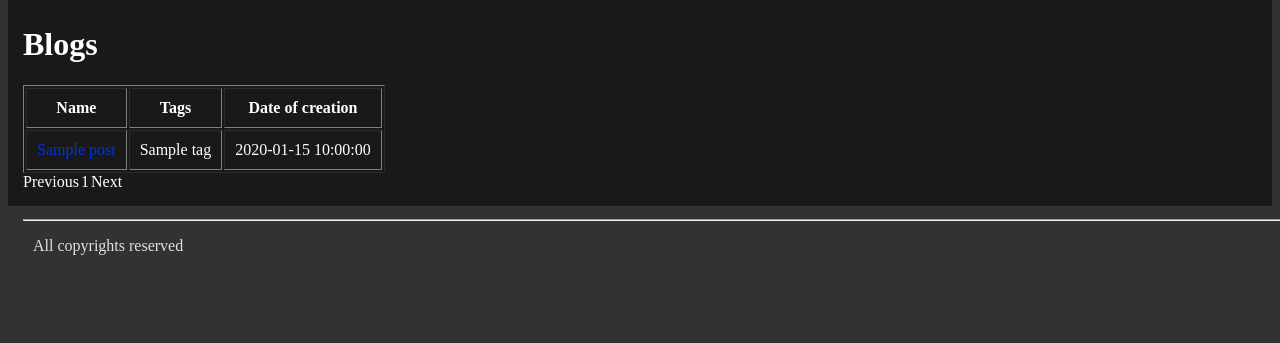
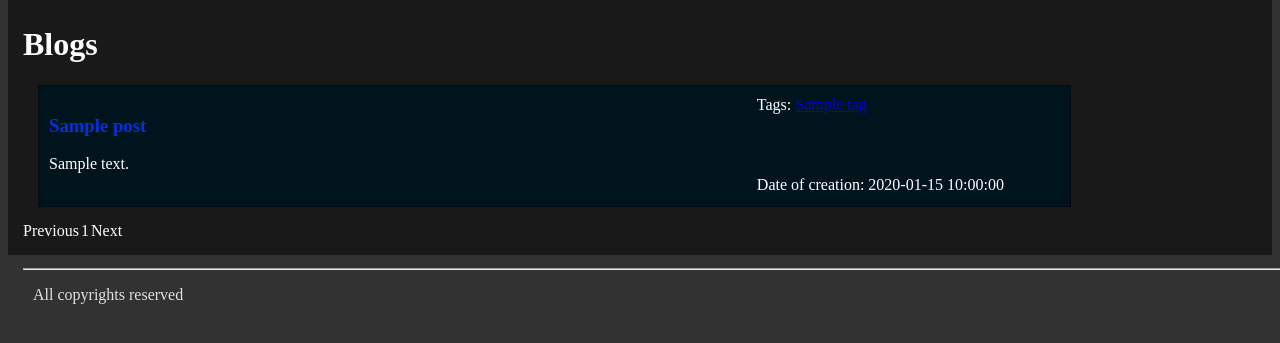
Before and after one commit to Zet992/Flask-blog, a Python web app: template app/templates/blogs.html in a window 1280 px wide. Shown: the part 94-437 px from the top of the page. Run offline with Jinja, Linux system fonts and the light colour scheme; the template is opened without the code that fills it: most values are stand-ins (such as "Sample title", 1, 10 or a date in 2020).

Commit message:
fix: design

```diff
--- a/app/posts/blueprint.py
+++ b/app/posts/blueprint.py
@@ -25,7 +25,7 @@ def index():
     if request.method == "POST":
         title = request.form.get("title")
         body = request.form.get("body")
-        if title is not None and body is not None:
+        if title and body:
             try:
                 post = Post(title=title, body=body)
                 db.session.add(post)
@@ -44,7 +44,7 @@ def create_post():
     if request.method == "POST":
         title = request.form.get("title")
         body = request.form.get("body")
-        if title is not None and body is not None:
+        if title and body:
             try:
                 post = Post(title=title, body=body)
                 db.session.add(post)
--- a/app/static/style.css
+++ b/app/static/style.css
@@ -140,6 +140,37 @@ div.comment {
   border-bottom-width: 1px;
   padding: 10px;
 }
+div.profile_image {
+  width: 25%;
+  display: inline-block;
+}
+div.description {
+  width: 75%;
+  float: right;
+}
+div.post {
+  width: 80%;
+  height: 100px;
+  border-style: solid;
+  border-width: 1px;
+  border-color: rgb(0, 10, 15);
+  background-color: rgb(0, 20, 30);
+  margin: 15px;
+  padding: 10px;
+}
+div.post_title_body {
+  display: inline-block;
+  width: 60%;
+}
+div.post_tags_creation {
+  position: relative;
+  float: right;
+  width: 30%;
+}
+div.post_creation {
+  position: absolute;
+  top: 80px;
+}
 body.background {
   background-color: rgb(50, 50, 50);
 }
--- a/app/templates/base.html
+++ b/app/templates/base.html
@@ -2,6 +2,8 @@
 <html lang="en">
 <head>
     <link rel="stylesheet" href="{{ url_for('static', filename='style.css') }}">
+    <link rel="icon" type="image/png"
+          href="{{url_for('static', filename='favicon/favicon.png')}}">
     <meta charset="UTF-8">
     <title>
         {% block title %}
--- a/app/templates/blogs.html
+++ b/app/templates/blogs.html
@@ -13,26 +13,30 @@
     <body>
         <h1>Blogs</h1>
 
-        <table border="1" cellpadding="10">
-            <tr>
-                <th>Name</th>
-                <th>Tags</th>
-                <th>Date of creation</th>
-            </tr>
-            {% for post in pages.items %}
-                <tr>
-                    <td><a href={{"blogs/" + post.slug}} class="blogs">
+        {% for post in pages.items %}
+            <div class="post">
+                <div class="post_title_body">
+                    <h3><a class="blogs" href="blogs/{{ post.slug }}">
                         {{ post.title }}
-                    </a></td>
-                    <td>
+                    </a></h3>
+                    <p>{{ post.body }}</p>
+                </div>
+                <div class="post_tags_creation">
+                    <div class="post_tags">
+                        Tags:
                         {% for tag in post.tags %}
-                            {{ tag.name }}
+                            <a href="blogs/tag/{{ tag.name }}">
+                                {{ tag.name }}
+                            </a>
                         {% endfor %}
-                    </td>
-                    <td>{{ post.created }}</td>
-                </tr>
-            {% endfor %}
-        </table>
+                    </div>
+                    <div class="post_creation">
+                        Date of creation:
+                        {{ post.created }}
+                    </div>
+                </div>
+            </div>
+        {% endfor %}
 
         <nav>
             <ul>
--- a/app/templates/detail.html
+++ b/app/templates/detail.html
@@ -9,7 +9,7 @@
     <h1>{{ post.title }}</h1>
     Tags:<br>
     {% for tag in post.tags %}
-        <a href="{{ '/blogs/tag/' + tag.name }}">{{ tag.name }}</a>
+        <a href="/blogs/tag/{{ tag.name }}">{{ tag.name }}</a>
     {% endfor %}
     <h2>Body</h2>
     <p>{{ post.body }}</p>
--- a/app/templates/tag_view.html
+++ b/app/templates/tag_view.html
@@ -7,6 +7,6 @@
 {% block content %}
     <h1>Posts for "{{ tag.name }}" tag:</h1>
     {% for post in posts %}
-    <p><a href="{{ '/blogs/' + post.slug}}" class="blogs">{{ post.title }}</a></p>
+    <p><a href="/blogs/{{ post.slug }}" class="blogs">{{ post.title }}</a></p>
     {% endfor %}
 {% endblock %}
--- a/app/templates/user_detail.html
+++ b/app/templates/user_detail.html
@@ -5,12 +5,9 @@
 {% endblock %}
 
 {% block content %}
-    <head>
-        <link rel="stylesheet" href="{{ url_for('static', filename='profile.css') }}">
-    </head>
     <h1>{{ user.name }}</h1>
     <div class="profile_image">
-        <img src="{{ url_for('static',
+        <img class="profile_image" src="{{ url_for('static',
         filename='profile_images/' + user.profile_image) }}"
              alt="profile_image"
              width="180"
--- a/app/view.py
+++ b/app/view.py
@@ -34,6 +34,10 @@ def blogs():
 
     pages = posts.paginate(page=page, per_page=4)
 
+    for post in pages.items:
+        if len(post.body.strip()) > 370:
+            post.body = post.body[:370] + "..."
+
     return render_template("blogs.html", pages=pages)
 
 
@@ -50,7 +54,7 @@ def post_detail(slug):
         like_id = request.form.get("like")
         dislike_id = request.form.get("dislike")
 
-        if body is not None:
+        if body:
             try:
                 comment = Comment(body=body)
                 user.comments.append(comment)
```
Also changed, not shown: other parts of app/static/style.css (+41 -0 lines), app/static/profile.css (deleted, +0 -49 lines).
